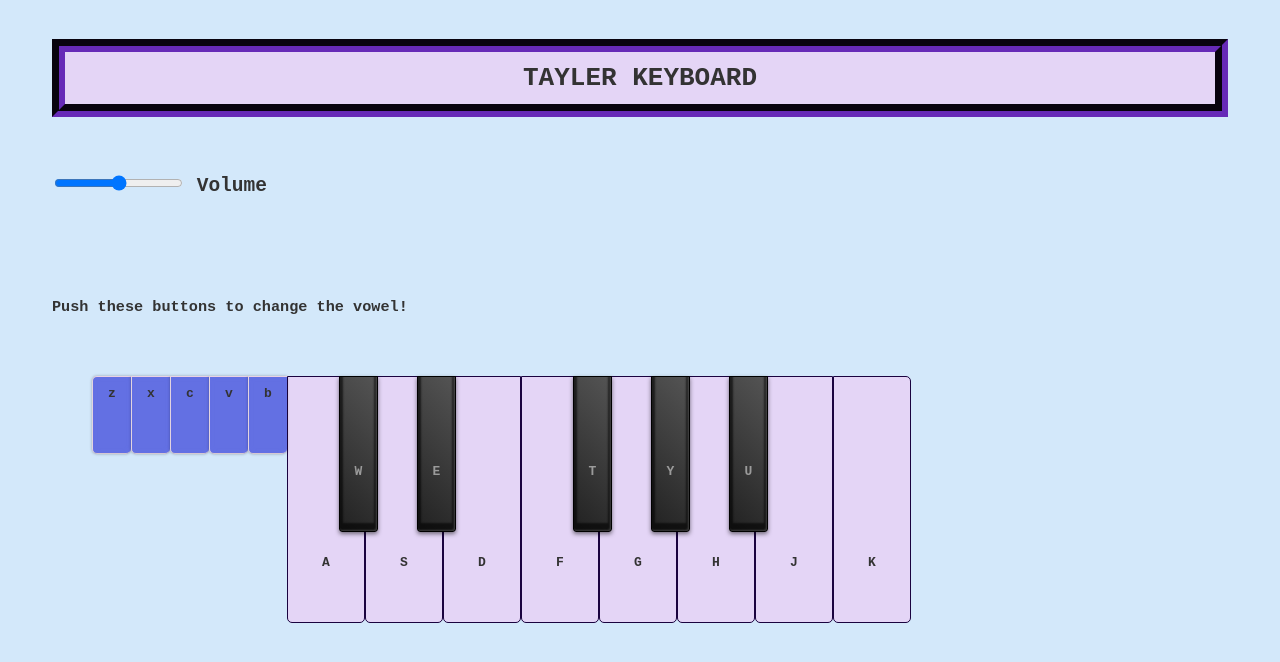
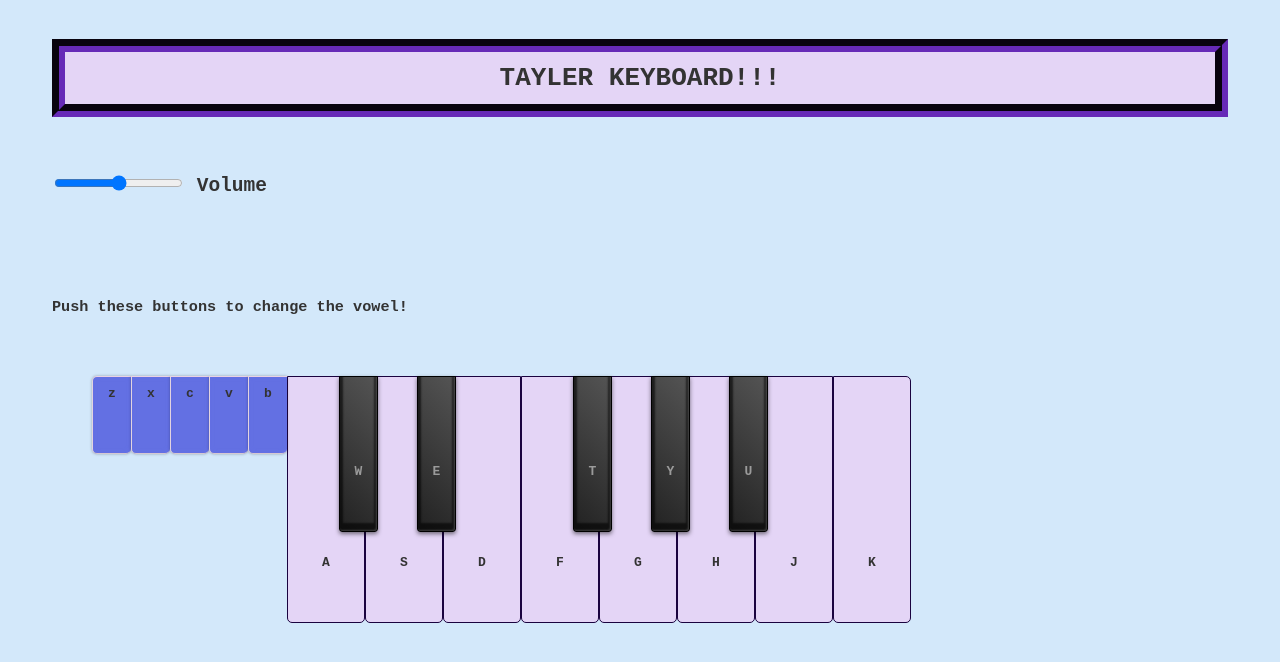
Before and after one commit to tbutenschoen/TAYLERKEY, a plain HTML site: page index.html in a window 1280 px wide. Drawn offline with Linux system fonts and the light colour scheme.

Commit message:
just the title

```diff
--- a/index.html
+++ b/index.html
@@ -8,7 +8,7 @@
     <link rel="styleSheet" href="keyboard.css" />
     <link rel="styleSheet" href="page.css" />
     <div id="head" style="width: 100" style="height: 5rem">
-      <b><h1>TAYLER KEYBOARD</h1></b>
+      <b><h1>TAYLER KEYBOARD!!!</h1></b>
     </div>
     <style>
       body {
```
